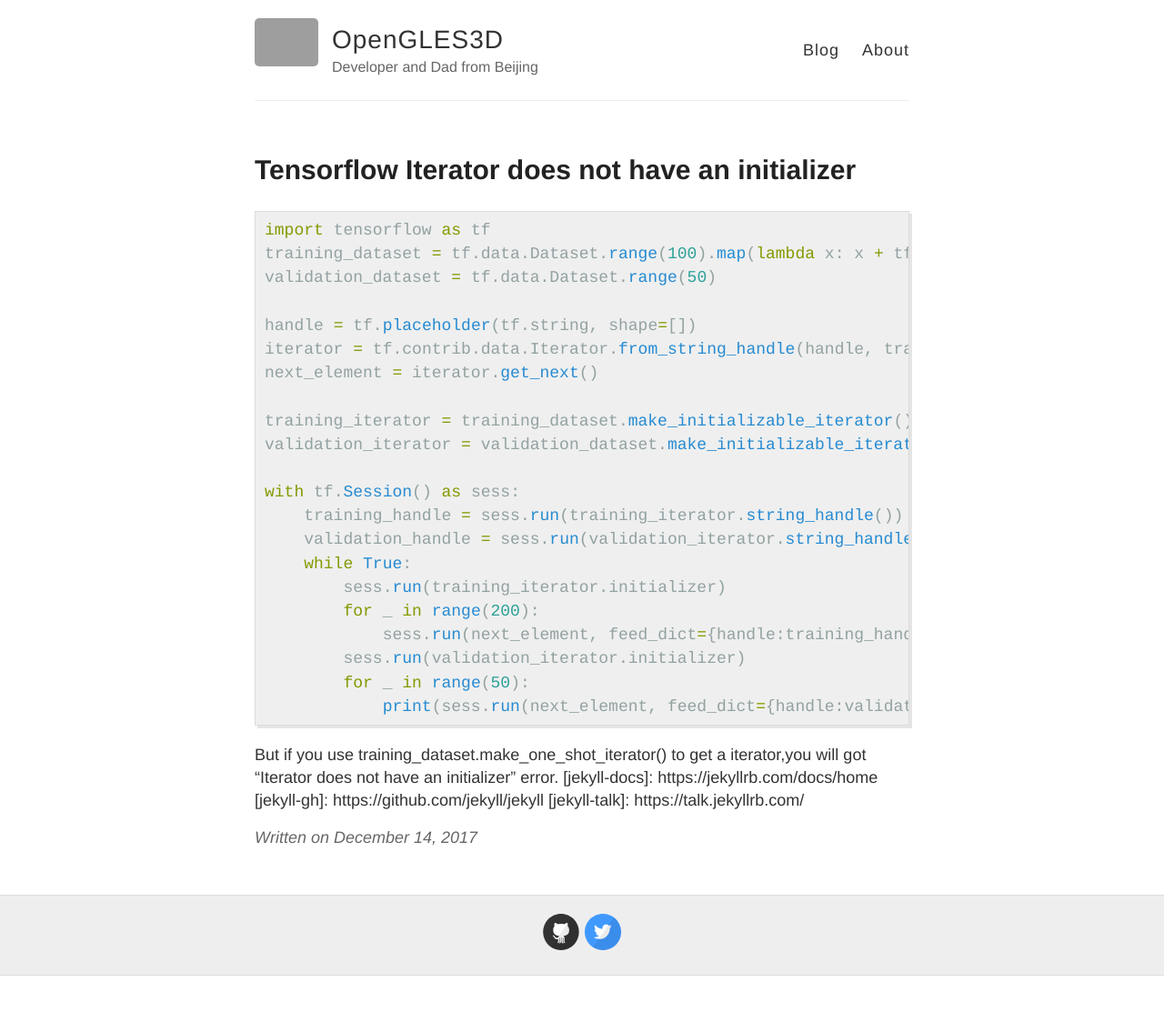
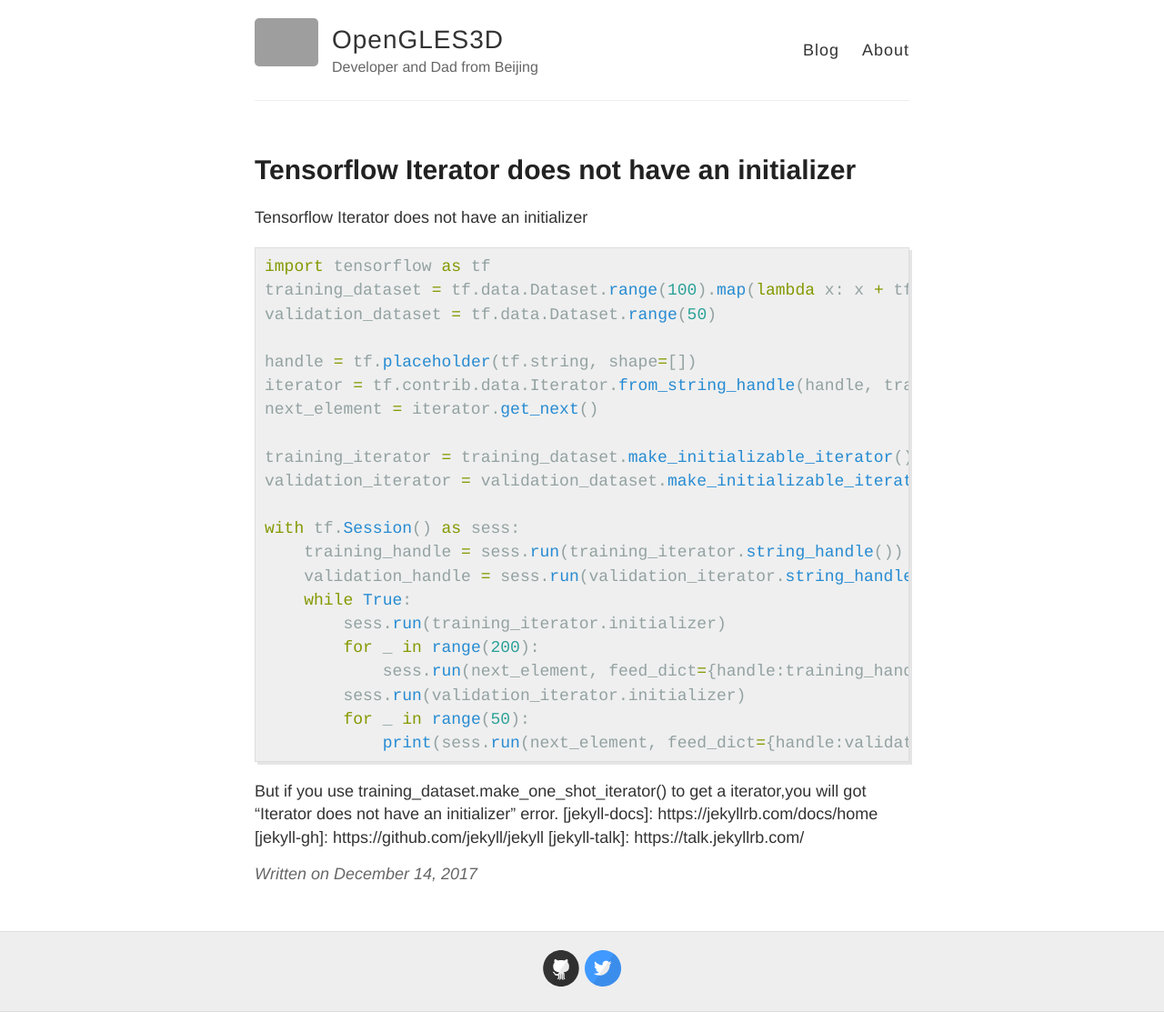
Before and after one commit to opengles3d/opengles3d.github.io, a Jekyll site: the page built from _posts/2017-12-14-welcome-to-jekyll.markdown, in a window 1280 px wide. Shown: the whole page at 91% size. Built offline with Jekyll 4.4.1, drawn with Linux system fonts in a browser that asks for light colours; before the commit the page ends 1073 px from its top, so only the background shows below that; grey boxes are pictures that could not be loaded.

Commit message:
Update 2017-12-14-welcome-to-jekyll.markdown

```diff
--- a/_posts/2017-12-14-welcome-to-jekyll.markdown
+++ b/_posts/2017-12-14-welcome-to-jekyll.markdown
@@ -4,6 +4,8 @@
 date:   2017-12-14 14:31:25 +0800
 categories: python
 ---
+Tensorflow Iterator does not have an initializer
+
 {% highlight python %}
 import tensorflow as tf
 training_dataset = tf.data.Dataset.range(100).map(lambda x: x + tf.random_uniform([],-10, 10, tf.int64)).repeat()
```
